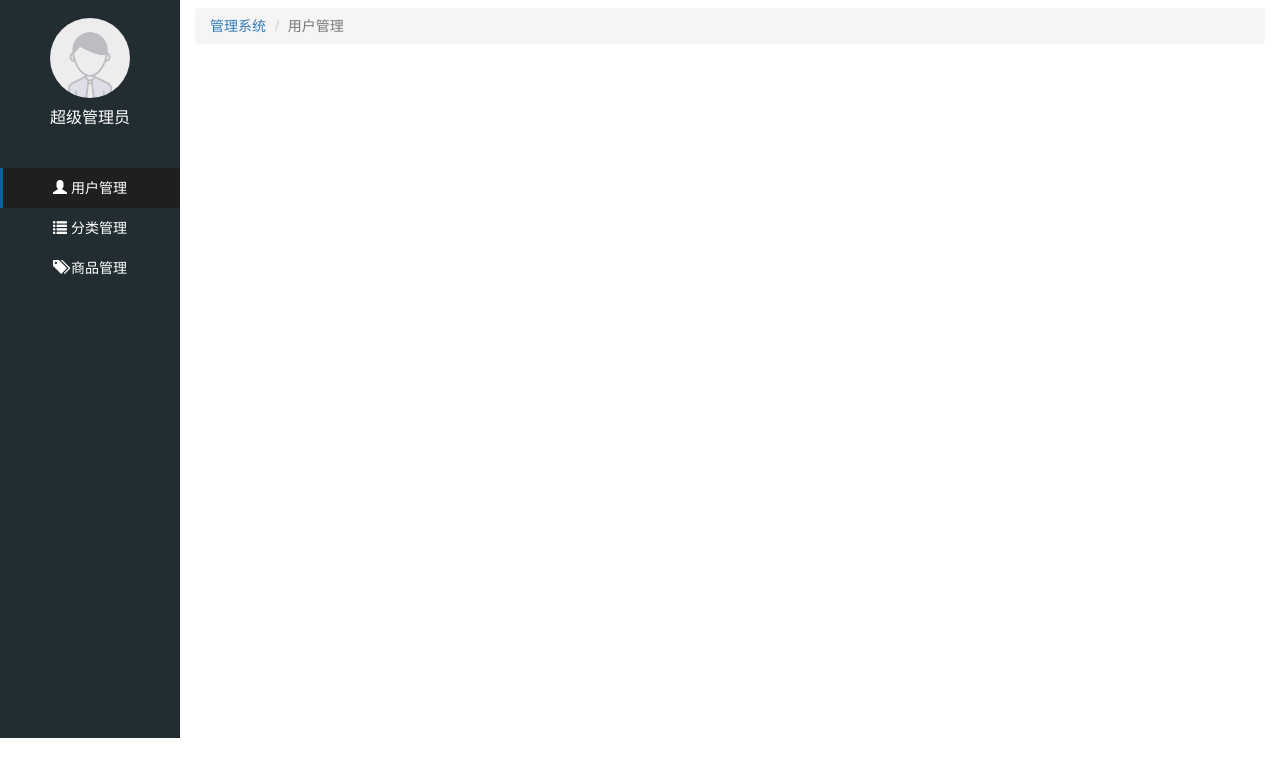
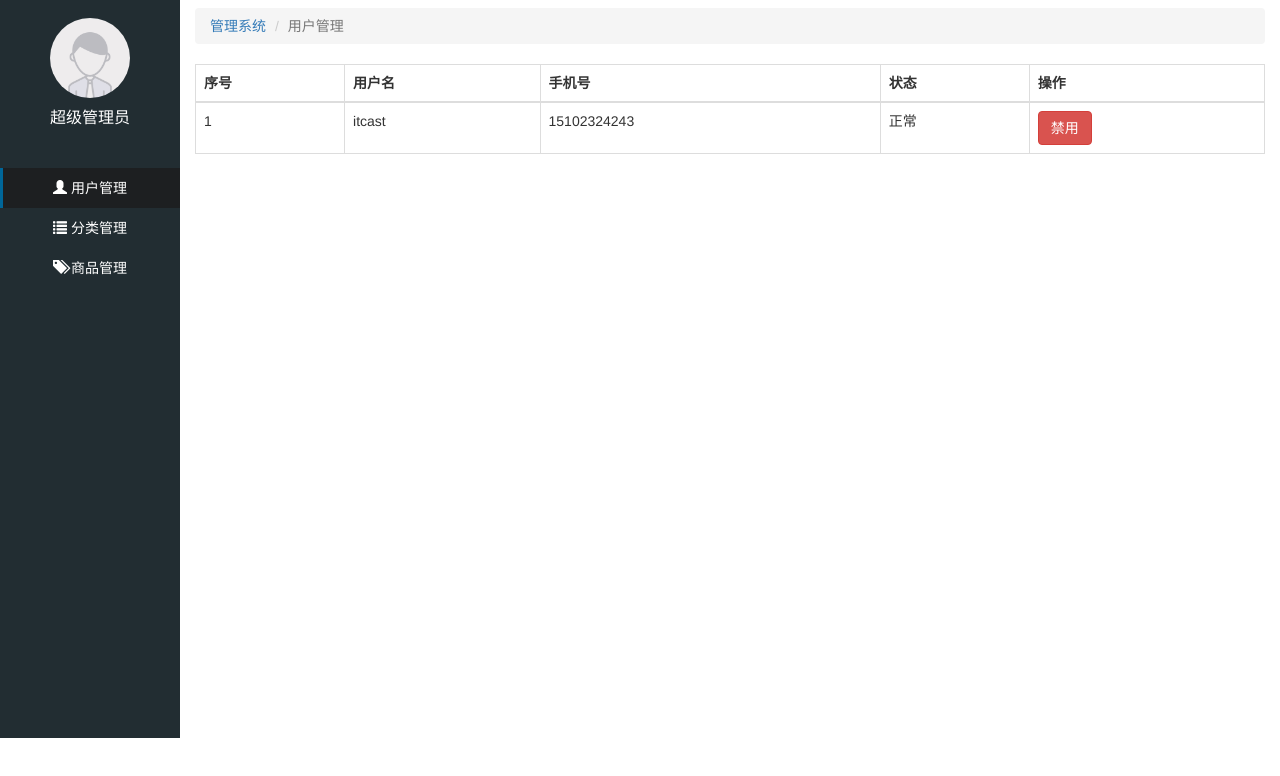
Before and after one commit to UsernameHxiaofei/23_letao, a website: page public/admin/user.html in a window 1280 px wide. Shown: the part 62-838 px from the top of the page. Drawn offline with Linux system fonts and the light colour scheme.

Commit message:
静态页面

```diff
--- a/public/admin/user.html
+++ b/public/admin/user.html
@@ -2,7 +2,7 @@
 <html lang="zh-CN">
 <head>
   <meta charset="UTF-8">
-  <title>乐淘首页</title>
+  <title>商品管理</title>
   <link rel="stylesheet" href="./lib/bootstrap/css/bootstrap.min.css">
   <!--表单校验插件样式-->
   <link rel="stylesheet" href="./lib/bootstrap-validator/css/bootstrapValidator.min.css">
@@ -66,6 +66,38 @@
       <li><a href="#">管理系统</a></li>
       <li class="active">用户管理</li>
     </ol>
+
+    <div class="lt_content">
+      <!--表格-->
+      <table class="table table-bordered ">
+        <thead>
+        <tr>
+          <th>序号</th>
+          <th>用户名</th>
+          <th>手机号</th>
+          <th>状态</th>
+          <th>操作</th>
+        </tr>
+        </thead>
+        <tbody>
+        <tr>
+
+          <td>1</td>
+          <td>itcast</td>
+          <td>15102324243</td>
+          <td>正常</td>
+          <td>
+            <button class="btn btn-danger">禁用</button>
+          </td>
+        </tr>
+        </tbody>
+      </table>
+    </div>
+
+
+
+
+
   </div>
 </div>
 
```
